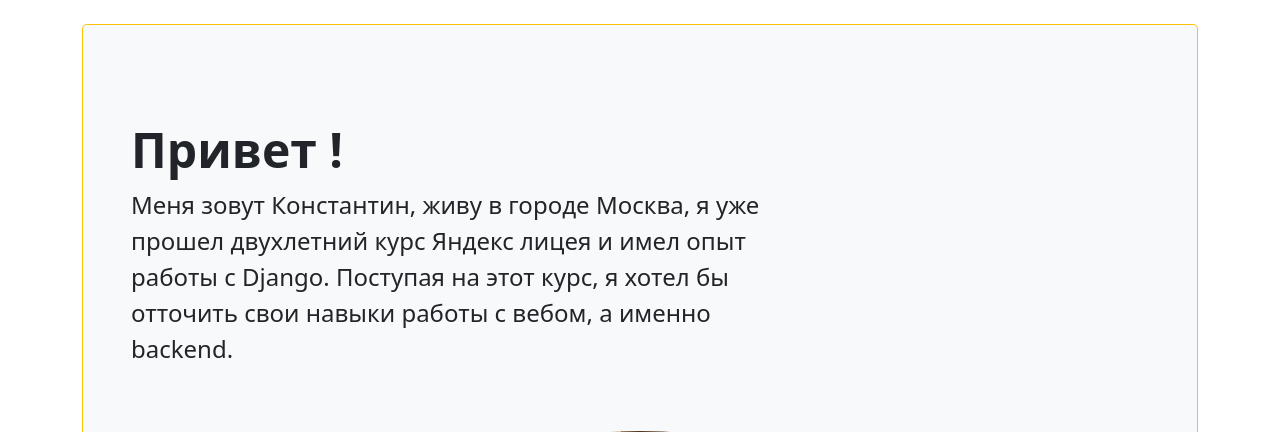
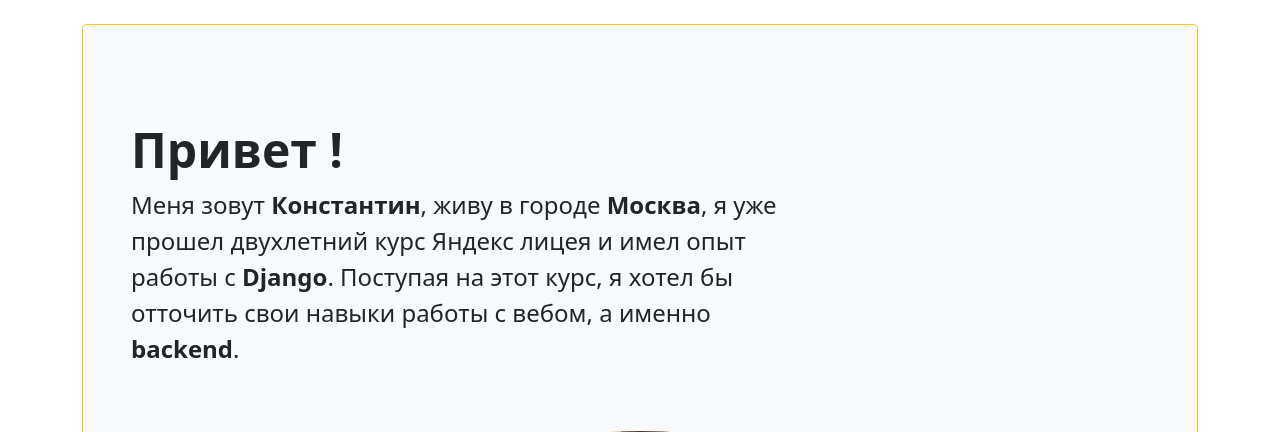
Before and after one commit to KonstantaBit/YandexExam, a Django app: page / in a window 1280 px wide. Shown: the part 77-509 px from the top of the page. Run offline with Django 3.2, Linux system fonts and the light colour scheme.

Commit message:
build: <strong> tag included

```diff
--- a/mainpage/templates/mainpage/index.html
+++ b/mainpage/templates/mainpage/index.html
@@ -3,7 +3,7 @@
 <html lang="en">
 <head>
     <meta charset="UTF-8">
-    <title>Title</title>
+    <title>Для Яндекс</title>
     <link href="https://cdn.jsdelivr.net/npm/bootstrap@5.0.2/dist/css/bootstrap.min.css" rel="stylesheet"
           integrity="sha384-EVSTQN3/azprG1Anm3QDgpJLIm9Nao0Yz1ztcQTwFspd3yD65VohhpuuCOmLASjC" crossorigin="anonymous">
 
@@ -23,9 +23,11 @@
             <div class="row">
                 <div class="col container-fluid py-5">
                     <h1 class="display-5 fw-bold">Привет !</h1>
-                    <p class="col-md-8 fs-4">Меня зовут Константин, живу в городе Москва, я уже прошел двухлетний курс
-                        Яндекс лицея и имел опыт работы с Django. Поступая на этот курс, я хотел бы отточить свои навыки
-                        работы с вебом, а именно backend.</p>
+                    <p class="col-md-8 fs-4">Меня зовут <strong>Константин</strong>, живу в городе
+                        <strong>Москва</strong>, я уже прошел двухлетний курс
+                        Яндекс лицея и имел опыт работы с <strong>Django</strong>. Поступая на этот курс, я хотел бы
+                        отточить свои навыки
+                        работы с вебом, а именно <strong>backend</strong>.</p>
                 </div>
                 <img src="{% static 'mainpage/Kostya-1.jpg' %}" class="col rounded-circle" width="100%" height="100%">
             </div>
@@ -74,10 +76,12 @@
 
         <div class="p-5 mb-4 bg-light border border-warning rounded-3">
             <h1 class="display-5 fw-bold">Мой опыт:</h1>
-            <p class="fs-4">Python - 4 года, два из которых Яндекс лицей. Самостоятельно изучал Django, пытался
-                в нейросети (TensorFlow)</p>
-            <p class="fs-4">HTML и CSS - менее года, изучал Bootstrap</p>
-            <p class="fs-4">С++ - 1 год активного использовния, учил для олимпиад по информатике</p>
+            <p class="fs-4"><strong>Python</strong> - 4 года, два из которых Яндекс лицей. Самостоятельно изучал
+                <strong>Django</strong>,
+                <strong>TensorFlow</strong></p>
+            <p class="fs-4"><strong>HTML</strong> и <strong>CSS</strong> - менее года, изучал <strong>Bootstrap</strong>
+            </p>
+            <p class="fs-4"><strong>С++</strong> - 1 год активного использовния, учил для олимпиад по информатике</p>
             <div class="accordion" id="accordionExample">
                 <div class="accordion-item">
                     <h2 class="accordion-header" id="headingOne">
@@ -159,7 +163,7 @@
         </div>
 
         <footer class="pt-3 mt-4 text-muted border-top">
-            © 2021
+            <a href="https://github.com/KonstantaBit/YandexExam">Данный проект на GitHub</a>
         </footer>
     </div>
 </main>
```
